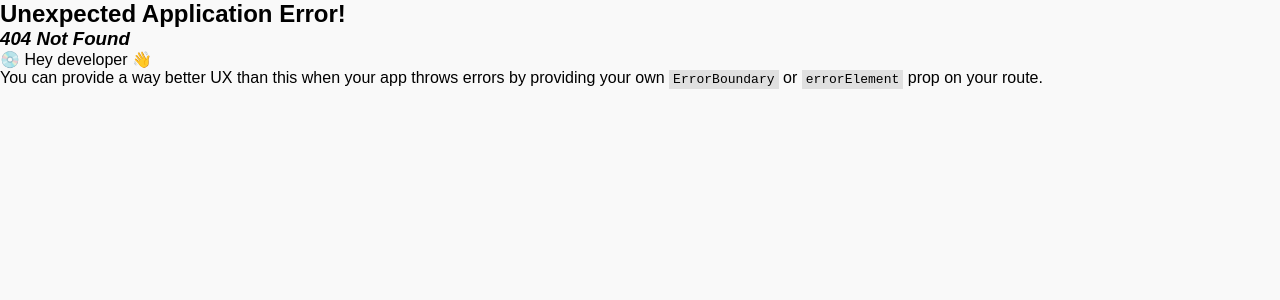
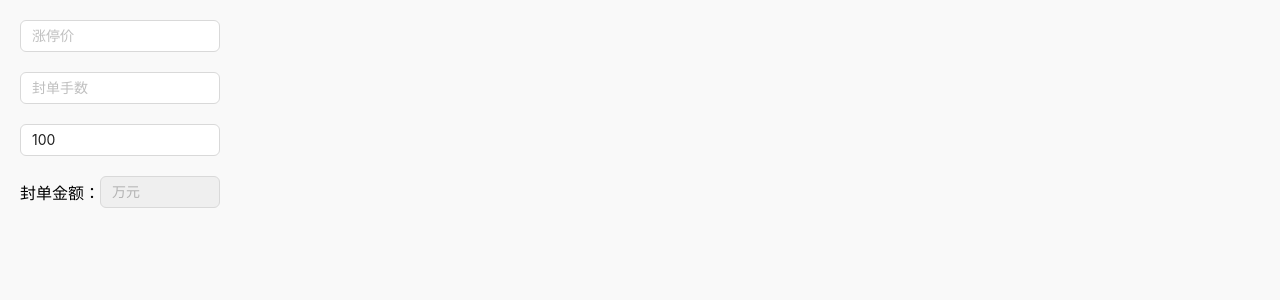
Before and after one commit to wangzhuang1/zhonglingshi, a React (Vite) app: page /gupiao in a window 1280 px wide. Before the commit this address had no page. Shown: the top 300 px of the page. Built offline with nearby package versions, Linux system fonts and the light colour scheme.

Commit message:
更新梦幻物价数据，增加股票功能页面

```diff
--- a/src/data/information.ts
+++ b/src/data/information.ts
@@ -6,6 +6,10 @@ const information = [
     {
         time: '2025-6-3：',
         text: '维护更新，宝图一次可以取5张；'
+    },
+    {
+        time: '2025-6-17：',
+        text: '维护更新，可以消耗10点体活原地切换经脉流派，利好无底洞等多流派玩家'
     }
 ]
 
--- a/src/data/price.ts
+++ b/src/data/price.ts
@@ -1,7 +1,7 @@
 const time = [
     '2025/5/30', '2025/5/31', '2025/6/1', '2025/6/2', '2025/6/3',
     '2025/6/4', '2025/6/5', '2025/6/6', '2025/6/7', '2025/6/8',
-    '2025/6/9', '2025/6/13'
+    '2025/6/9', '2025/6/13', '2025/6/14'
 ];
 const jianbu = {
     title: '健步如飞',
@@ -9,7 +9,7 @@ const jianbu = {
     price: [
         1160, 1218, 1200, 1199, 1200,
         1150, 1150, 1198, 1199, 1180,
-        1170, 1159
+        1170, 1159, 1199
     ]
 }
 
@@ -19,7 +19,7 @@ const xueqi = {
     price: [
         236, 239, 239, 230, 246,
         246, 238, 228, 240, 232,
-        225, 225
+        225, 225, 199
     ]
 }
 const huichun = {
@@ -28,7 +28,7 @@ const huichun = {
     price: [
         108, 107, 107, 105, 106,
         106, 105, 105, 105, 105,
-        104, 103
+        104, 103, 108
     ]
 }
 
@@ -38,7 +38,7 @@ const ruibu = {
     price: [
         399, 395, 395, 395, 395,
         394, 394, 392, 394, 392,
-        391, 389
+        391, 389, 388
     ]
 }
 
@@ -48,7 +48,7 @@ const y63 = {
     price: [
         718, 739, 719, 719, 719,
         718, 716, 718, 732, 732,
-        719, 760
+        719, 760, 755
     ]
 }
 
@@ -58,7 +58,7 @@ const xinghuishi = {
     price: [
         286, 288, 290, 291, 292,
         290, 285, 283, 279, 278,
-        278, 285
+        278, 285, 284
     ]
 }
 
@@ -68,7 +68,7 @@ const gaolian = {
     price: [
         392, 390, 386, 368, 379,
         369, 370, 369, 384, 384,
-        384, 408
+        384, 408, 403
     ]
 }
 
@@ -78,7 +78,7 @@ const gaobi = {
     price: [
         379, 373, 377, 376, 379,
         369, 370, 367, 373, 372,
-        370, 394
+        370, 394, 394
     ]
 }
 
@@ -88,7 +88,7 @@ const gaotou = {
     price: [
         386, 380, 380, 379, 380,
         379, 372, 373, 371, 374,
-        373, 380
+        373, 380, 393
     ]
 }
 
@@ -98,7 +98,7 @@ const gaoshen = {
     price: [
         95, 93, 105, 105, 106,
         97, 97, 100, 103, 103,
-        100, 100
+        100, 100, 108
     ]
 }
 
@@ -108,7 +108,7 @@ const zhanpo = {
     price: [
         232, 231, 229, 232, 231,
         229, 233, 233, 232, 232,
-        229, 231
+        229, 231, 230
     ]
 }
 
@@ -118,7 +118,7 @@ const MHB = {
     price: [
         231, 230, 228, 228, 229,
         226, 226, 228, 226, 226,
-        227, 227
+        227, 227, 227
     ]
 }
 
@@ -130,7 +130,7 @@ const fumo160 = {
     price: [
         588, 584, 585, 585, 585,
         585, 584, 584, 580, 580,
-        579, 570
+        579, 570, 578
     ]
 }
 
--- /dev/null
+++ b/src/pages/GuPiao/index.less
@@ -0,0 +1,23 @@
+.gupiao {
+    .mod1 {
+        width: 200px;
+
+        >input {
+            margin-bottom: 20px;
+
+        }
+
+        .bot {
+            display: flex;
+
+            .left {
+                display: grid;
+                place-items: center left;
+            }
+
+            input {
+                flex: 1;
+            }
+        }
+    }
+}
--- /dev/null
+++ b/src/pages/GuPiao/index.tsx
@@ -0,0 +1,55 @@
+// 股票日常工具
+import { useState, useEffect } from 'react';
+import { Input } from 'antd';
+import './index.less'
+import type { InputChange } from '../../utils/eventTypes';
+
+
+
+const GuPiao = () => {
+    const [prie, setPrice] = useState('');
+    const [count, setCount] = useState('');
+    const [guConut, setGuConut] = useState('100');
+    const [val, setVal] = useState(0);
+
+    useEffect(() => {
+        if (prie && count && guConut) {
+            setVal(Number(prie) * Number(count) * Number(guConut))
+
+        }
+
+    }, [prie, count, guConut])
+
+    return (
+        <div className="gupiao">
+            <div className='mod1'>
+                <Input
+                    placeholder="涨停价"
+                    onChange={(e: InputChange) => { setPrice(e.target.value) }}
+                    value={prie}
+                />
+                <Input
+                    placeholder="封单手数"
+                    onChange={(e: InputChange) => { setCount(e.target.value) }}
+                    value={count}
+                />
+                <Input
+                    placeholder="每首股数"
+                    onChange={(e: InputChange) => { setGuConut(e.target.value) }}
+                    value={guConut}
+                />
+                <div className='bot'>
+                    <div className='left'>封单金额：</div>
+                    <Input
+                        placeholder="万元"
+                        disabled={true}
+                        value={val ? val / 10000 + '万元' : ''}
+                    />
+                </div>
+            </div>
+
+        </div>
+    );
+};
+
+export default GuPiao;
--- a/src/pages/Home/index.less
+++ b/src/pages/Home/index.less
@@ -1,13 +1,3 @@
-.home {
+.gupiao {
     padding: 20px;
-
-    h1 {
-        padding-bottom: 20px;
-    }
-
-    .information {
-        .mod {
-            margin-top: 20px;
-        }
-    }
 }
--- a/src/pages/Home/index.tsx
+++ b/src/pages/Home/index.tsx
@@ -1,4 +1,4 @@
-
+// 首页，梦幻物品价格走势
 import { Button } from 'antd';
 import { Timeline } from 'antd';
 import ReactECharts from 'echarts-for-react';
--- /dev/null
+++ b/src/utils/eventTypes.ts
@@ -0,0 +1,23 @@
+// 常用 DOM 事件类型简写
+
+// 表单输入相关
+export type InputChange = React.ChangeEvent<HTMLInputElement>;
+export type TextAreaChange = React.ChangeEvent<HTMLTextAreaElement>;
+export type SelectChange = React.ChangeEvent<HTMLSelectElement>;
+
+// 鼠标事件
+export type MouseClick = React.MouseEvent<HTMLButtonElement>;
+export type DivClick = React.MouseEvent<HTMLDivElement>;
+export type AnchorClick = React.MouseEvent<HTMLAnchorElement>;
+
+// 表单提交
+export type FormSubmit = React.FormEvent<HTMLFormElement>;
+
+// 拖拽事件
+export type DragEvent = React.DragEvent<HTMLDivElement>;
+
+// 键盘事件
+export type KeyEvent = React.KeyboardEvent<HTMLInputElement>;
+
+// 通用事件（用来 fallback）
+export type AnyEvent = React.SyntheticEvent<unknown>;
```
Also changed, not shown: src/router/index.tsx (+8 -1 lines).
